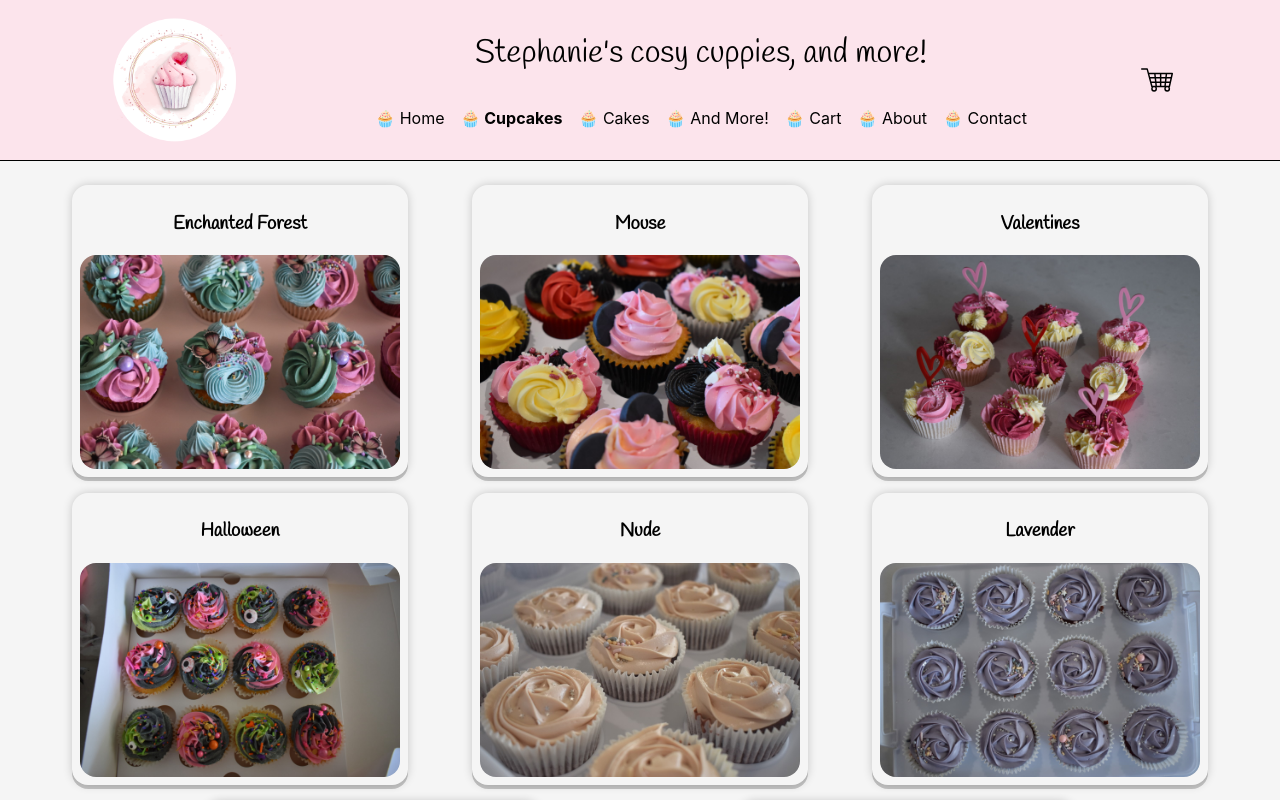
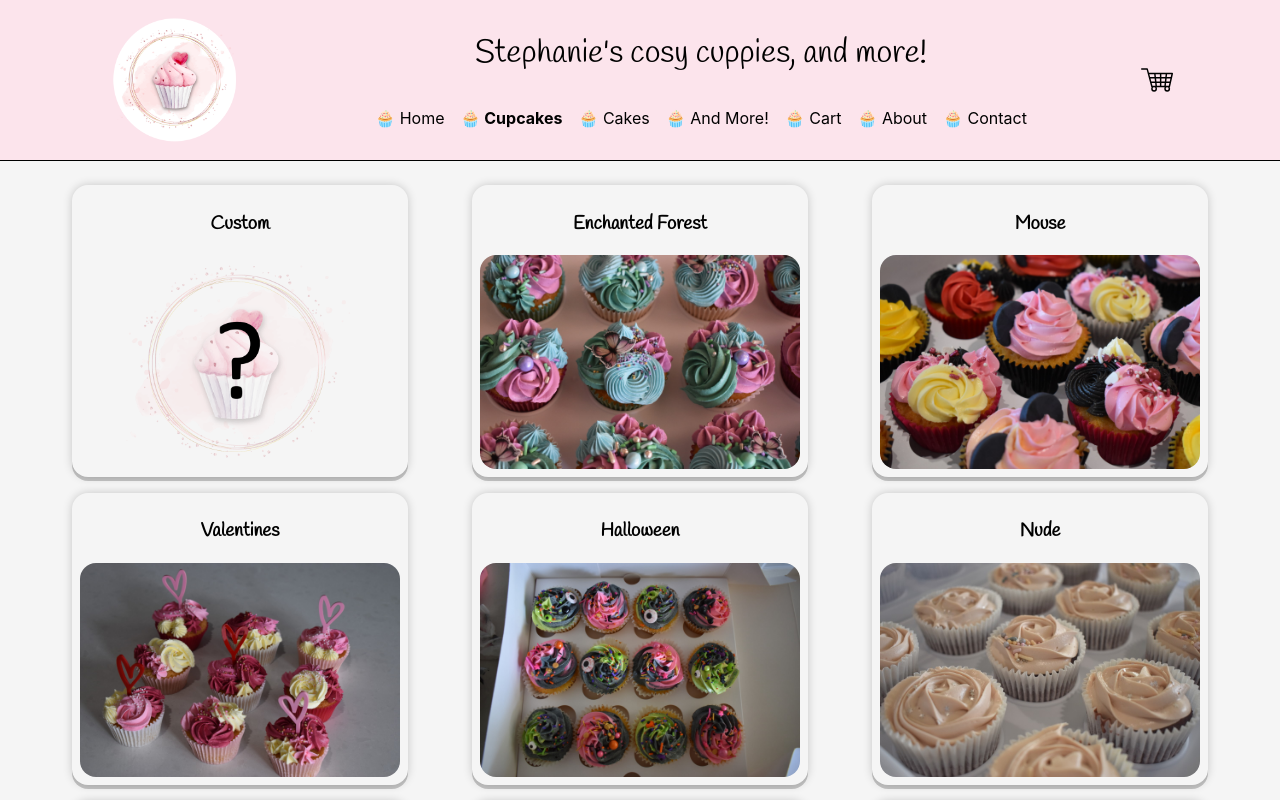
Before and after one commit to bpkneale/cosycuppies, a React (Create React App) app: page /cupcakes in a window 1280 px wide. Built offline with nearby package versions, Linux system fonts and the light colour scheme.

Commit message:
Added custom cupcake

```diff
--- a/src/components/cupcakeconfiguration.tsx
+++ b/src/components/cupcakeconfiguration.tsx
@@ -81,7 +81,9 @@ class CupcakeConfigurationUnc extends React.Component<Props, State> {
         const cc = Lookup(id);
         let cost = null;
         try {
-            cost = EstimateCost(item);
+            if(cc?.basePrice !== null) {
+                cost = EstimateCost(item);
+            }
         } catch(err) {
             console.error(err);
         }
--- a/src/components/preview.tsx
+++ b/src/components/preview.tsx
@@ -8,7 +8,7 @@ export type PreviewProps = {
     imageSrc: string;
     title: string;
     link: string;
-    basePrice: Decimal;
+    basePrice: Decimal | null;
     carousel?: string[];
 }
 
--- a/src/data/cupcakes.tsx
+++ b/src/data/cupcakes.tsx
@@ -2,6 +2,7 @@ import Decimal from "decimal.js";
 import { PreviewProps } from "../components/preview";
 
 enum CupcakeLinks {
+    Custom = "custom",
     EnchantedForest = "enchanted-forest",
     BabyBlue = "baby-blue",
     Mouse = "mouse",
@@ -57,6 +58,13 @@ export const ChocolateCostEa = new Decimal(0.3);
 
 export const CupcakePreviews: CupcakePreview[] = [
     {
+        title: "Custom",
+        imageSrc: "/assets/etc/custom.png",
+        link: CupcakeLinks.Custom,
+        basePrice: null,
+        description: "Have something in mind or seen a design you like? Let me know"
+    },
+    {
         title: "Enchanted Forest",
         imageSrc: "/assets/cupcakes/forest/1.jpg",
         link: CupcakeLinks.EnchantedForest,
@@ -87,7 +95,7 @@ export const CupcakePreviews: CupcakePreview[] = [
         link: CupcakeLinks.Valentines,
         hasTopper: true,
         basePrice: ComplexSwirlPrice.plus(1.4),
-        description: "Delicate and bespoke cupcakes, the perfect gift for your special someone",
+        description: "Delicate and bespoke cupcakes, the perfect gift for your special someone. Includes cake toppers as pictured",
         carousel: [
             "/assets/cupcakes/valentines/1.jpg",
             "/assets/cupcakes/valentines/2.jpg",
--- a/src/pages/cupcake.tsx
+++ b/src/pages/cupcake.tsx
@@ -35,7 +35,9 @@ class CupcakeUnc extends React.Component<Props> {
                 </div>
             )
         } else {
-            return <img src={cc.imageSrc} alt={`A cupcake of style ${cc.title}`}></img>
+            return <div className="img-container">
+                <img src={cc.imageSrc} alt={`A cupcake of style ${cc.title}`}></img>
+            </div>
         }
     }
 
--- a/src/utils/cost.ts
+++ b/src/utils/cost.ts
@@ -5,7 +5,7 @@ import Decimal from "decimal.js";
 export const EstimateCost = (item: CartItem): Decimal => {
     if(item.cupcake !== undefined) {
         const cupcake = Lookup(item.cupcake.id);
-        if(!cupcake) {
+        if(!cupcake || cupcake.basePrice === null) {
             throw new Error("Unable to lookup cupcake")
         }
         let cost = new Decimal(cupcake.basePrice);
```
Also changed, not shown: public/assets/etc/custom.png (added).
